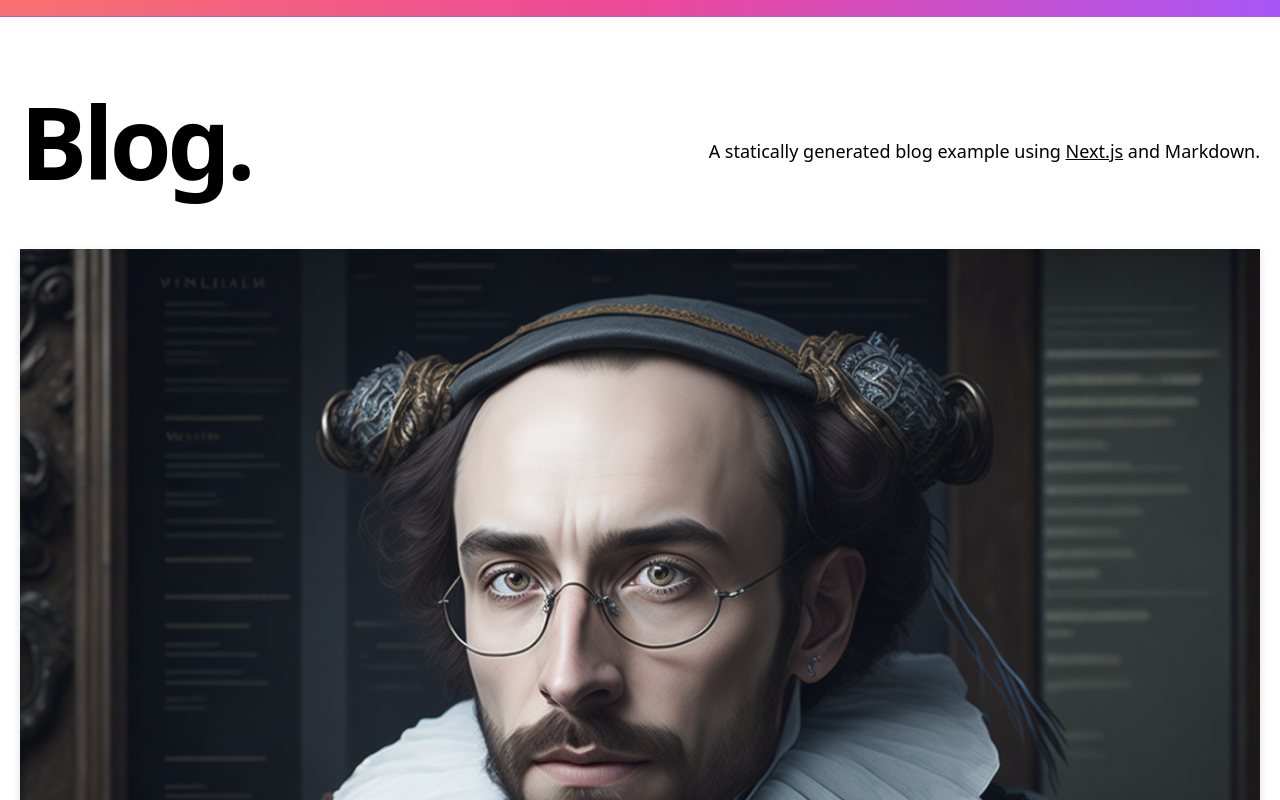
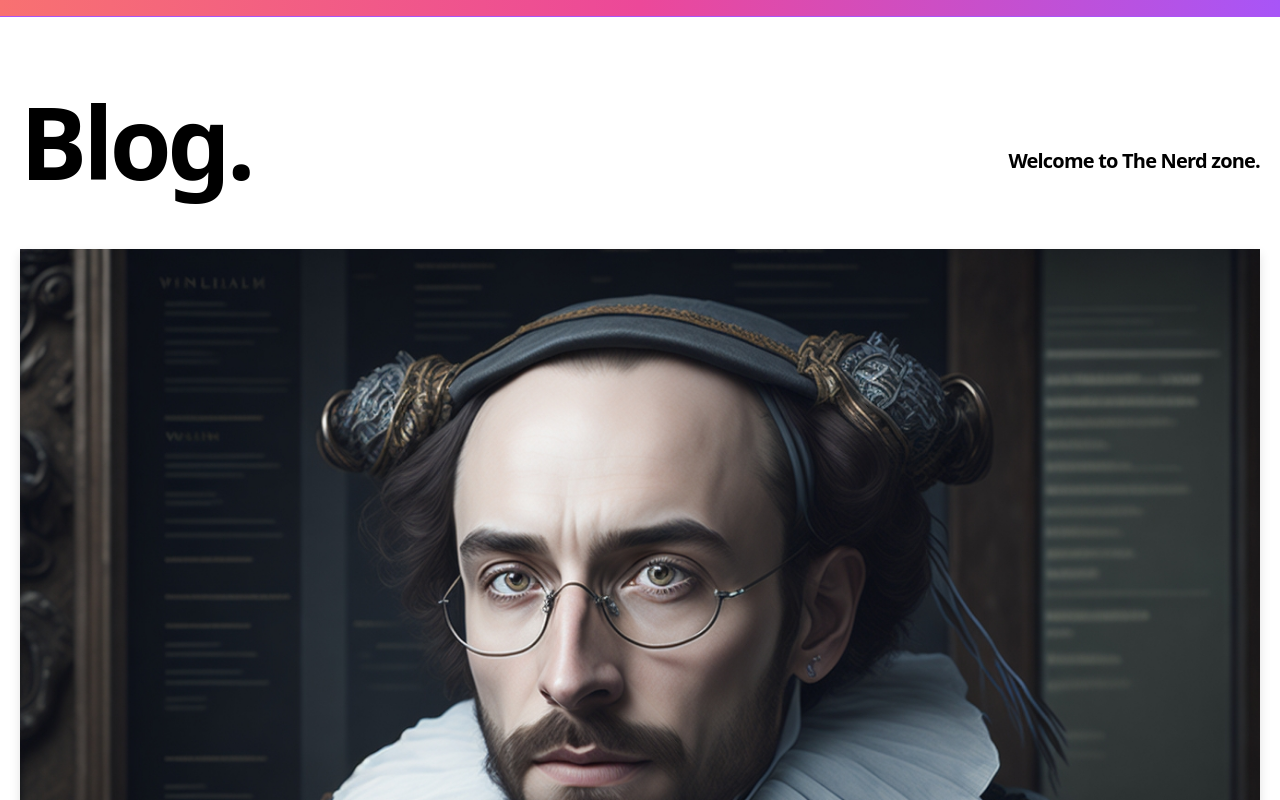
Before and after one commit to DevSrijit/Blog-V1, a Next.js app: page / in a window 1280 px wide. Shown: the top 800 px of the page. Built offline with nearby package versions, Linux system fonts and the light colour scheme.

Commit message:
Update intro.tsx

```diff
--- a/components/intro.tsx
+++ b/components/intro.tsx
@@ -6,16 +6,9 @@ const Intro = () => {
       <h1 className="text-5xl md:text-8xl font-bold tracking-tighter leading-tight md:pr-8">
         Blog.
       </h1>
-      <h4 className="text-center md:text-left text-lg mt-5 md:pl-8">
-        A statically generated blog example using{' '}
-        <a
-          href="https://nextjs.org/"
-          className="underline hover:text-blue-600 duration-200 transition-colors"
-        >
-          Next.js
-        </a>{' '}
-        and {CMS_NAME}.
-      </h4>
+      <h3 className="text-xl text-center md:text-left text-lg mt-10 md:pl-8 font-bold tracking-tighter leading-tight">
+      Welcome to The Nerd zone.
+      </h3>
     </section>
   )
 }
```
